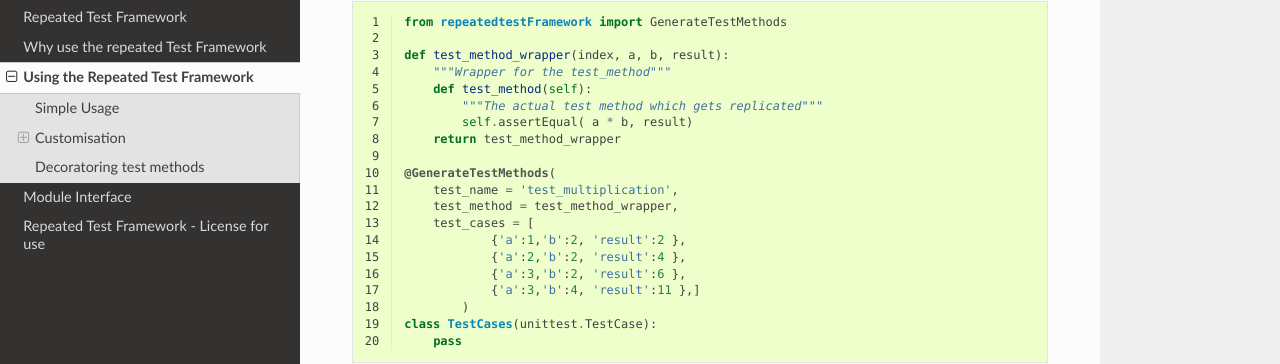
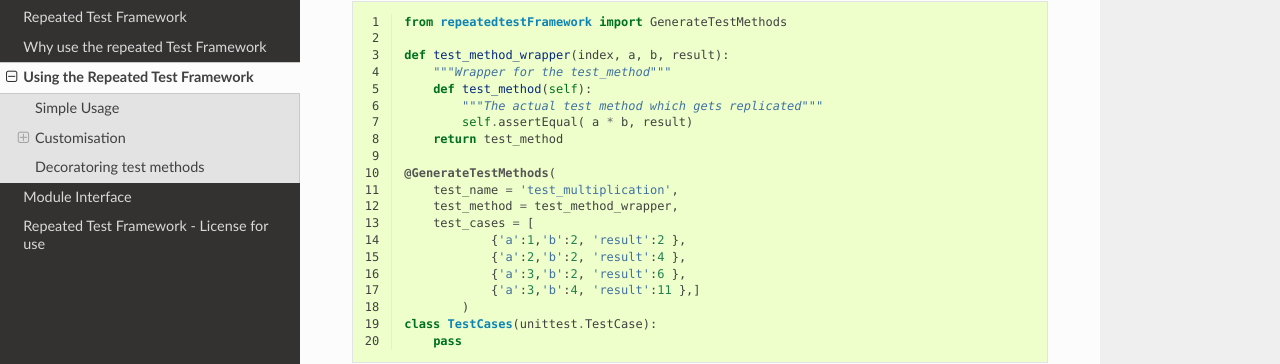
Before and after one commit to TonyFlury/repeatedtestframework, a Sphinx documentation site: the page built from docs/using.rst, in a window 1280 px wide and 900 px high, scrolled down 371 px. Shown: the part 128-492 px from the top of the window. Built offline with Sphinx 7.4.7 and the Read the Docs theme 2.0.0, drawn with Linux system fonts in a browser that asks for light colours; some of the changed text lies outside the part shown.

Commit message:
Corrected documentation - use the right names for the module and the installable package.

```diff
--- a/README.rst
+++ b/README.rst
@@ -86,7 +86,7 @@ against the multiplication operation - a trivial example which is still illustra
         def test_method(self):
             """The actual test method which gets replicated"""
             self.assertEqual( a * b, result)
-        return test_method_wrapper
+        return test_method
 
     @GenerateTestMethods(
         test_name = 'test_multiplication',
--- a/docs/WhyUse.rst
+++ b/docs/WhyUse.rst
@@ -157,7 +157,7 @@ Example 3 - Using the Repeated Test Framework
         def test_method(self):
             """The actual test method which gets replicated"""
             self.assertEqual( a * b, result)
-        return test_method_wrapper
+        return test_method
 
     @GenerateTestMethods(
         test_name = 'test_multiplication',
--- a/docs/using.rst
+++ b/docs/using.rst
@@ -36,7 +36,7 @@ This first example illustrates using the Framework with default settings.
         def test_method(self):
             """The actual test method which gets replicated"""
             self.assertEqual( a * b, result)
-        return test_method_wrapper
+        return test_method
 
     @GenerateTestMethods(
         test_name = 'test_multiplication',
@@ -190,7 +190,7 @@ The ``skip`` decorator is shown in the example below - all of the other decorato
         def test_method(self):
             """The actual test method which gets replicated"""
             self.assertEqual( a * b, result)
-        return test_method_wrapper
+        return test_method
 
     @skip("This is a very boring test",
         criteria = lambda test_data : test_data['a'] == 1)
@@ -232,7 +232,7 @@ As mentioned above :ref:`Customisation`, the test data can include arbitrary key
         def test_method(self):
             """The actual test method which gets replicated"""
             self.assertEqual( a * b, result)
-        return test_method_wrapper
+        return test_method
 
     @skip("This is a very boring test",
         criteria = lambda test_data : test_data.get('skip', False))
@@ -285,7 +285,7 @@ The example below shows using the DecorateTestMethod call as an alternative to t
         def test_method(self):
             """The actual test method which gets replicated"""
             self.assertEqual( a * b, result)
-        return test_method_wrapper
+        return test_method
 
 
     @DecorateTestMethod( decorator_method = unittest.skip,
```
